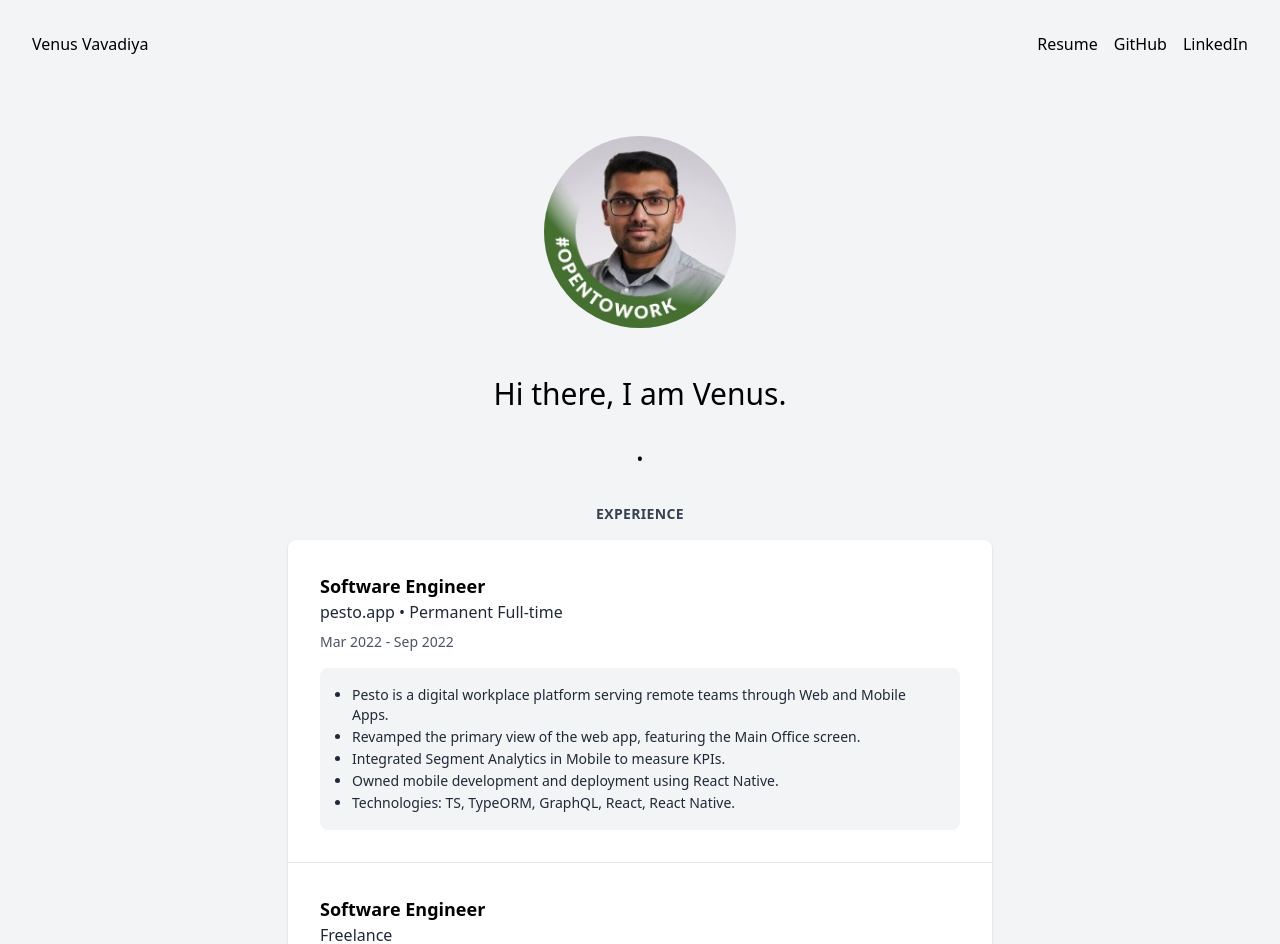
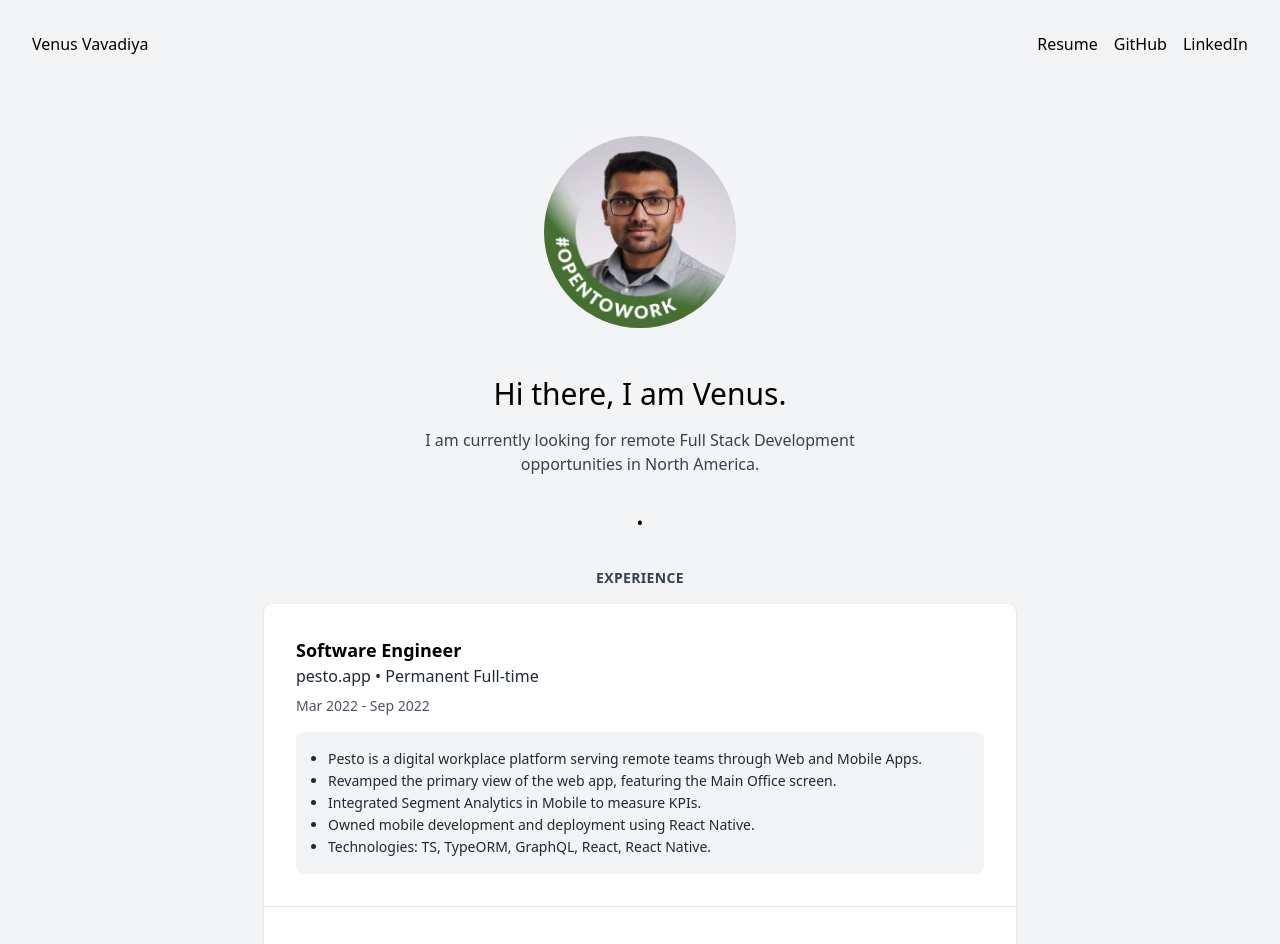
Before and after one commit to venusvavadiya/venusvavadiya.github.io, a Next.js app: page / in a window 1280 px wide. Shown: the top 944 px of the page. Built offline with nearby package versions, Linux system fonts and the light colour scheme.

Commit message:
chore: update intro

```diff
--- a/base/Section.jsx
+++ b/base/Section.jsx
@@ -1,7 +1,7 @@
 import React from "react";
 
 const Section = ({ children }) => (
-  <div className="max-w-3xl mx-auto py-8 md:px-8">
+  <div className="max-w-3xl mx-auto py-8 md:px-2">
     {children}
   </div>
 );
--- a/components/Intro.jsx
+++ b/components/Intro.jsx
@@ -14,11 +14,10 @@ const Intro = () => (
         Hi there, I am Venus.
       </p>
 
-      {/*
-        <p className="text-gray-700 p-1 md:p-2">
-          I am currently looking for Full Stack Development opportunities in the Winnipeg area.
-        </p>
-      */}
+
+      <p className="text-gray-700 p-1 md:p-2">
+        I am currently looking for remote Full Stack Development opportunities in North America.
+      </p>
     </div>
   </div>
 );
```
Also changed, not shown: public/ShotContent.png (added).
